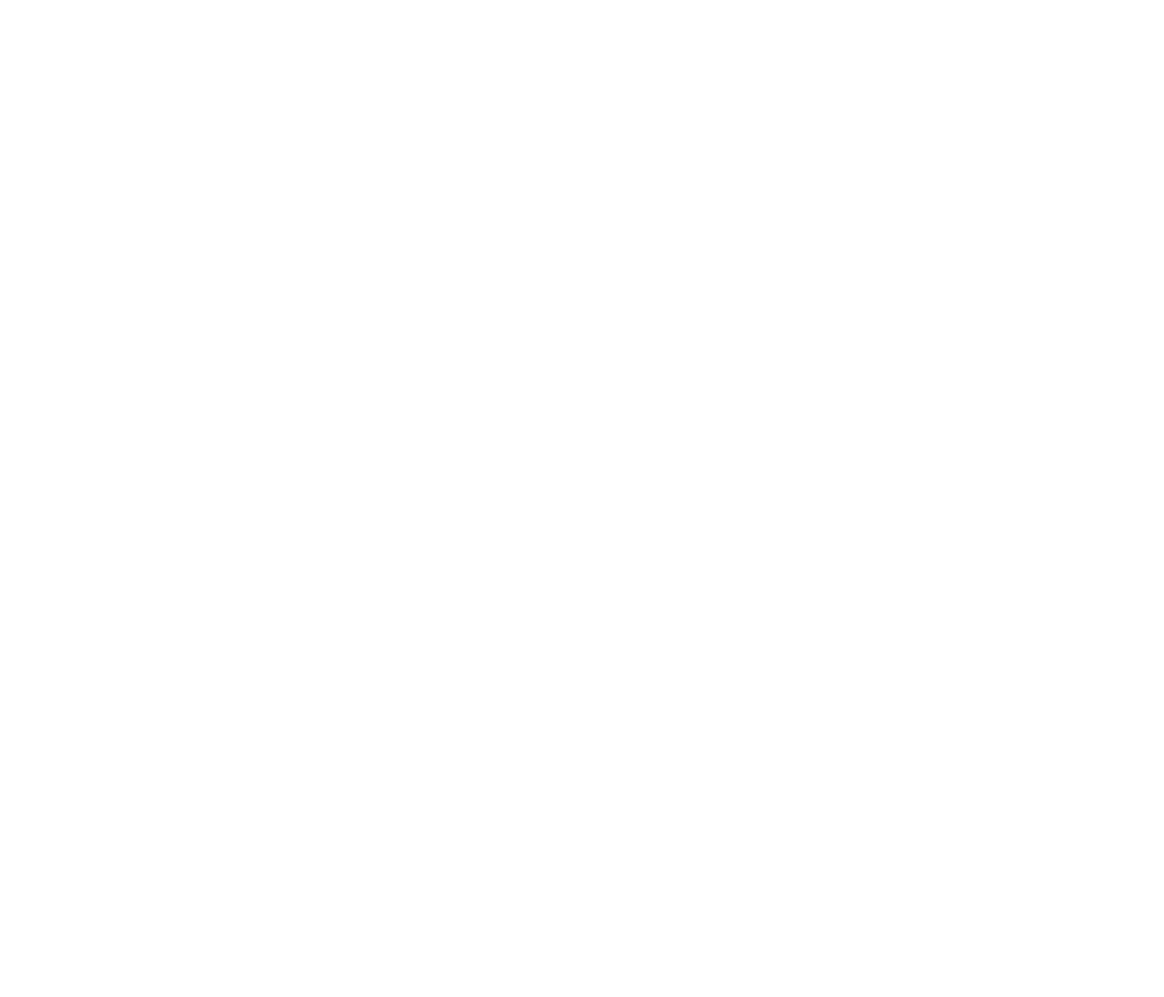
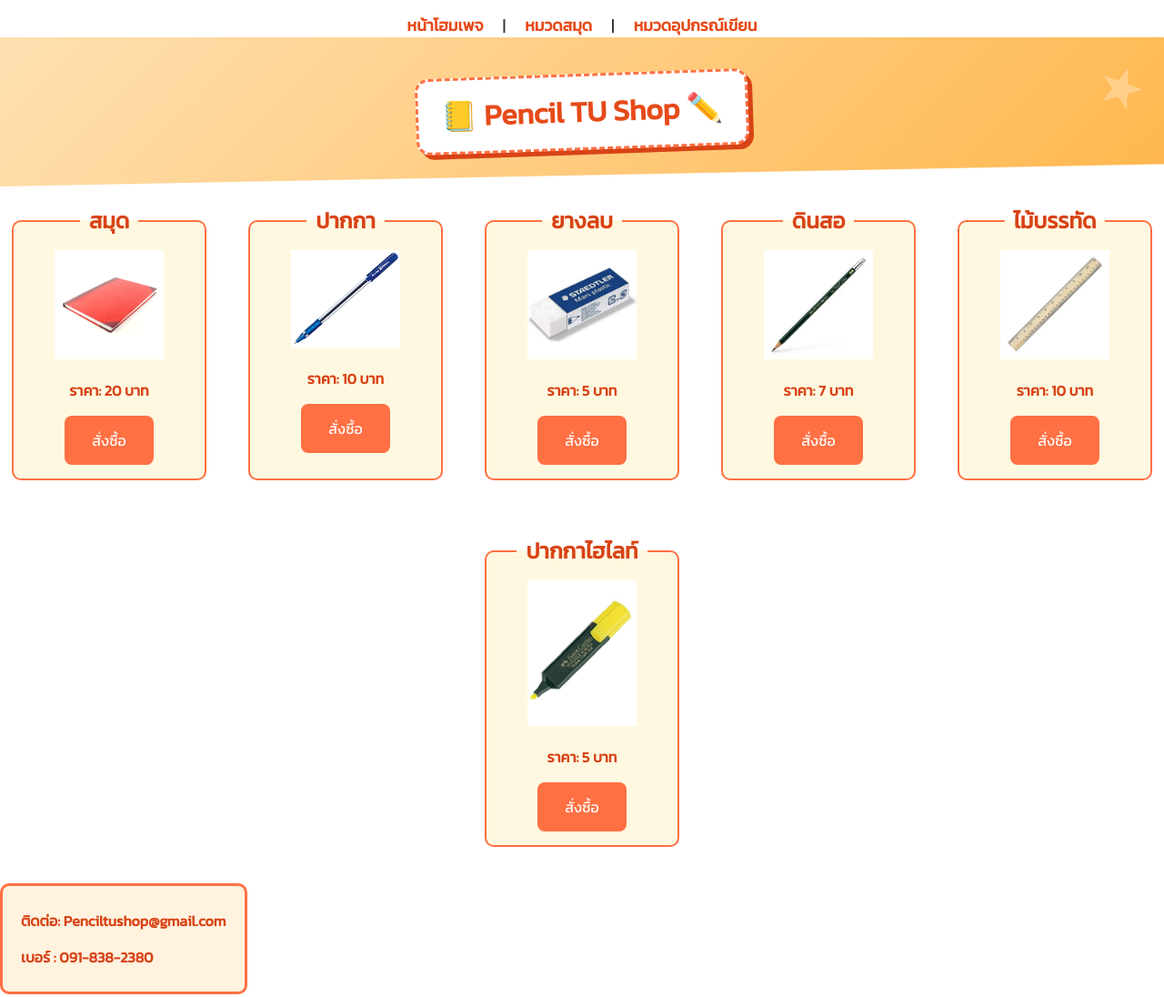
Before and after one commit to Chatchanon-Rueansuk/6809650408_MyShop, a plain HTML site: page my2ndcategory.html in a window 1280 px wide. Shown: the whole page at 91% size. Before the commit the page ends 800 px from the top, so only its background shows below. Drawn offline with Linux system fonts and the light colour scheme.

Commit message:
Link pages and add product content for category 1 and 2

```diff
--- a/my1stcategory.html
+++ b/my1stcategory.html
@@ -0,0 +1,98 @@
+<!DOCTYPE html>
+<head>
+    <title>My Shop</title>
+    <link rel="stylesheet" href="mystyle.css">
+    <link href="https://fonts.googleapis.com/css2?family=Kanit&display=swap" rel="stylesheet">
+     <nav>
+        <a href="index.html">หน้าโฮมเพจ</a> |
+        <a href="my1stcategory.html">หมวดสมุด</a> |
+        <a href="my2ndcategory.html">หมวดอุปกรณ์เขียน</a>
+    </nav>
+</head>
+<body>
+    <header>
+    <div class="banner">
+        <h1>📒 Pencil TU Shop ✏️</h1>
+    </div>
+    </header>
+
+    <section id="products">
+        <div class="fieldset-row">
+            <fieldset class="title-box">
+                <legend>สมุด</legend>
+                <img src="resources/book.jpg" alt="สมุด" width="120">
+                <!--
+                ที่มารูป https://www.google.com/imgres?q=%E0%B8%AA%E0%B8%A1%E0%B8%B8%E0%B8%94&imgurl=https%3A%2F%2Fofficework.co.th%2Fupload%2Fproduct%2F0120-0080-02.JPG&imgrefurl=https%3A%2F%2Fofficework.co.th%2Fproduct-detail.html%3Fpid%3D0120-0080&docid=RzZgT17MqfbRQM&tbnid=0hsRHqWxlKfzEM&vet=12ahUKEwjNuqDThbOPAxUWklYBHYP_C7wQM3oECBcQAA..i&w=600&h=600&hcb=2&ved=2ahUKEwjNuqDThbOPAxUWklYBHYP_C7wQM3oECBcQAA
+                -->
+                <p class="price">ราคา: 20 บาท</p>
+                <button onclick="placeOrder()">สั่งซื้อ</button>
+            </fieldset>
+
+            <fieldset class="title-box">
+                <legend>ปากกา</legend>
+                <img src="resources/pen.png" alt="ปากกา" width="120">
+                <!--
+                ที่มารูป https://www.google.com/url?sa=i&url=https%3A%2F%2Fwww.roritoworld.com%2Fproduct%2Fb-max-fast-ball-pen%2F%3Fsrsltid%3DAfmBOorQ9oN9lrxK4u5MapQX9HrzRegne7d4Qzx9N-SzQK9FbmpNjz75&psig=AOvVaw2hAFsFAY5-ewFO0CmqqBhf&ust=1756660698930000&source=images&cd=vfe&opi=89978449&ved=0CBUQjRxqFwoTCJD6p_OIs48DFQAAAAAdAAAAABAL
+                -->
+                <p class="price">ราคา: 10 บาท</p>
+                <button onclick="placeOrder()">สั่งซื้อ</button>
+            </fieldset>
+
+            <fieldset class="title-box">
+                <legend>ยางลบ</legend>
+                <img src="resources/eraser.jpg" alt="ยางลบ" width="120">
+                <!--
+                ที่มารูป https://www.google.com/imgres?q=eraser&imgurl=https%3A%2F%2Fgwartzmans.com%2Fcdn%2Fshop%2Fproducts%2Fstaedtler-eraser-staedtler-mars-plastic-eraser-14071195500637_1024x.jpg%3Fv%3D1624080675&imgrefurl=https%3A%2F%2Fgwartzmans.com%2Fproducts%2Fstaedtler-mars-plastic-eraser%3Fsrsltid%3DAfmBOoq87sc_uHAUwk7trQUYtPzJZ0B6snnyrsfQ28Jtnxa-1cgiPcfN&docid=zRU7y61yMjBonM&tbnid=_1tV7v8GVIYANM&vet=12ahUKEwjsrIjahbOPAxW2rVYBHQt7FdYQM3oECBoQAA..i&w=600&h=600&hcb=2&ved=2ahUKEwjsrIjahbOPAxW2rVYBHQt7FdYQM3oECBoQAA
+                -->
+                <p class="price">ราคา: 5 บาท</p>
+                <button onclick="placeOrder()">สั่งซื้อ</button>
+            </fieldset>
+
+            <fieldset class="title-box">
+                <legend>ดินสอ</legend>
+                <img src="resources/pencil.jpg" alt="ดินสอ" width="120">
+                <!--
+                ที่มารูป https://www.google.com/url?sa=i&url=https%3A%2F%2Fwww.faber-castell.com%2Fproducts%2FCastell9000graphitepencilwitheraserB%2F119201&psig=AOvVaw3nXPEmDVRb90L9c75u7Lc2&ust=1756660728097000&source=images&cd=vfe&opi=89978449&ved=0CBUQjRxqFwoTCLCz6uiIs48DFQAAAAAdAAAAABAE
+                -->
+                <p class="price">ราคา: 7 บาท</p>
+                <button onclick="placeOrder()">สั่งซื้อ</button>
+            </fieldset>
+
+            <fieldset class="title-box">
+                <legend>ไม้บรรทัด</legend>
+                <img src="resources/ruler.jpg" alt="ไม้บรรทัด" width="120">
+                <!--
+                ที่มารูป https://www.google.com/url?sa=i&url=https%3A%2F%2Fwww.amazon.nl%2F-%2Fen%2FSCHOOL-RULER-WOOD-12-SINGLE%2Fdp%2FB001AZ06RG&psig=AOvVaw1ifaEp64pB_eDoMEtXzvFO&ust=1756660743711000&source=images&cd=vfe&opi=89978449&ved=0CBUQjRxqFwoTCMjpoN6Is48DFQAAAAAdAAAAABAE
+                -->
+                <p class="price">ราคา: 10 บาท</p>
+                <button onclick="placeOrder()">สั่งซื้อ</button>
+            </fieldset>
+
+            <fieldset class="title-box">
+                <legend>ปากกาไฮไลท์</legend>
+                <img src="resources/highlighter pen.jpg" alt="ปากกาไฮไลท์" width="120">
+                <!--
+                ที่มารูป https://storef.in/product/faber-castell-highlighter-pen/?srsltid=AfmBOoqM11NgOEA80CdSydD7AjlAhQFpklttYfb3XzvSEjVt5MLTVrhh
+                -->
+                <p class="price">ราคา: 5 บาท</p>
+                <button onclick="placeOrder()">สั่งซื้อ</button>
+            </fieldset>
+
+        </div>
+    </section>
+
+    <script>
+        function placeOrder() {
+        alert("สั่งซื้อเรียบร้อย!");
+        }
+    </script>
+
+    <fieldset class="title-box">
+        <contract>
+            <p>ติดต่อ: Penciltushop@gmail.com</p>
+            <p>เบอร์ : 091-838-2380</p>
+        </contract>
+    </fieldset>
+
+</body>
+</html>
--- a/my2ndcategory.html
+++ b/my2ndcategory.html
@@ -0,0 +1,98 @@
+<!DOCTYPE html>
+<head>
+    <title>My Shop</title>
+    <link rel="stylesheet" href="mystyle.css">
+    <link href="https://fonts.googleapis.com/css2?family=Kanit&display=swap" rel="stylesheet">
+     <nav>
+        <a href="index.html">หน้าโฮมเพจ</a> |
+        <a href="my1stcategory.html">หมวดสมุด</a> |
+        <a href="my2ndcategory.html">หมวดอุปกรณ์เขียน</a>
+    </nav>
+</head>
+<body>
+    <header>
+    <div class="banner">
+        <h1>📒 Pencil TU Shop ✏️</h1>
+    </div>
+    </header>
+
+    <section id="products">
+        <div class="fieldset-row">
+            <fieldset class="title-box">
+                <legend>สมุด</legend>
+                <img src="resources/book.jpg" alt="สมุด" width="120">
+                <!--
+                ที่มารูป https://www.google.com/imgres?q=%E0%B8%AA%E0%B8%A1%E0%B8%B8%E0%B8%94&imgurl=https%3A%2F%2Fofficework.co.th%2Fupload%2Fproduct%2F0120-0080-02.JPG&imgrefurl=https%3A%2F%2Fofficework.co.th%2Fproduct-detail.html%3Fpid%3D0120-0080&docid=RzZgT17MqfbRQM&tbnid=0hsRHqWxlKfzEM&vet=12ahUKEwjNuqDThbOPAxUWklYBHYP_C7wQM3oECBcQAA..i&w=600&h=600&hcb=2&ved=2ahUKEwjNuqDThbOPAxUWklYBHYP_C7wQM3oECBcQAA
+                -->
+                <p class="price">ราคา: 20 บาท</p>
+                <button onclick="placeOrder()">สั่งซื้อ</button>
+            </fieldset>
+
+            <fieldset class="title-box">
+                <legend>ปากกา</legend>
+                <img src="resources/pen.png" alt="ปากกา" width="120">
+                <!--
+                ที่มารูป https://www.google.com/url?sa=i&url=https%3A%2F%2Fwww.roritoworld.com%2Fproduct%2Fb-max-fast-ball-pen%2F%3Fsrsltid%3DAfmBOorQ9oN9lrxK4u5MapQX9HrzRegne7d4Qzx9N-SzQK9FbmpNjz75&psig=AOvVaw2hAFsFAY5-ewFO0CmqqBhf&ust=1756660698930000&source=images&cd=vfe&opi=89978449&ved=0CBUQjRxqFwoTCJD6p_OIs48DFQAAAAAdAAAAABAL
+                -->
+                <p class="price">ราคา: 10 บาท</p>
+                <button onclick="placeOrder()">สั่งซื้อ</button>
+            </fieldset>
+
+            <fieldset class="title-box">
+                <legend>ยางลบ</legend>
+                <img src="resources/eraser.jpg" alt="ยางลบ" width="120">
+                <!--
+                ที่มารูป https://www.google.com/imgres?q=eraser&imgurl=https%3A%2F%2Fgwartzmans.com%2Fcdn%2Fshop%2Fproducts%2Fstaedtler-eraser-staedtler-mars-plastic-eraser-14071195500637_1024x.jpg%3Fv%3D1624080675&imgrefurl=https%3A%2F%2Fgwartzmans.com%2Fproducts%2Fstaedtler-mars-plastic-eraser%3Fsrsltid%3DAfmBOoq87sc_uHAUwk7trQUYtPzJZ0B6snnyrsfQ28Jtnxa-1cgiPcfN&docid=zRU7y61yMjBonM&tbnid=_1tV7v8GVIYANM&vet=12ahUKEwjsrIjahbOPAxW2rVYBHQt7FdYQM3oECBoQAA..i&w=600&h=600&hcb=2&ved=2ahUKEwjsrIjahbOPAxW2rVYBHQt7FdYQM3oECBoQAA
+                -->
+                <p class="price">ราคา: 5 บาท</p>
+                <button onclick="placeOrder()">สั่งซื้อ</button>
+            </fieldset>
+
+            <fieldset class="title-box">
+                <legend>ดินสอ</legend>
+                <img src="resources/pencil.jpg" alt="ดินสอ" width="120">
+                <!--
+                ที่มารูป https://www.google.com/url?sa=i&url=https%3A%2F%2Fwww.faber-castell.com%2Fproducts%2FCastell9000graphitepencilwitheraserB%2F119201&psig=AOvVaw3nXPEmDVRb90L9c75u7Lc2&ust=1756660728097000&source=images&cd=vfe&opi=89978449&ved=0CBUQjRxqFwoTCLCz6uiIs48DFQAAAAAdAAAAABAE
+                -->
+                <p class="price">ราคา: 7 บาท</p>
+                <button onclick="placeOrder()">สั่งซื้อ</button>
+            </fieldset>
+
+            <fieldset class="title-box">
+                <legend>ไม้บรรทัด</legend>
+                <img src="resources/ruler.jpg" alt="ไม้บรรทัด" width="120">
+                <!--
+                ที่มารูป https://www.google.com/url?sa=i&url=https%3A%2F%2Fwww.amazon.nl%2F-%2Fen%2FSCHOOL-RULER-WOOD-12-SINGLE%2Fdp%2FB001AZ06RG&psig=AOvVaw1ifaEp64pB_eDoMEtXzvFO&ust=1756660743711000&source=images&cd=vfe&opi=89978449&ved=0CBUQjRxqFwoTCMjpoN6Is48DFQAAAAAdAAAAABAE
+                -->
+                <p class="price">ราคา: 10 บาท</p>
+                <button onclick="placeOrder()">สั่งซื้อ</button>
+            </fieldset>
+
+            <fieldset class="title-box">
+                <legend>ปากกาไฮไลท์</legend>
+                <img src="resources/highlighter pen.jpg" alt="ปากกาไฮไลท์" width="120">
+                <!--
+                ที่มารูป https://storef.in/product/faber-castell-highlighter-pen/?srsltid=AfmBOoqM11NgOEA80CdSydD7AjlAhQFpklttYfb3XzvSEjVt5MLTVrhh
+                -->
+                <p class="price">ราคา: 5 บาท</p>
+                <button onclick="placeOrder()">สั่งซื้อ</button>
+            </fieldset>
+
+        </div>
+    </section>
+
+    <script>
+        function placeOrder() {
+        alert("สั่งซื้อเรียบร้อย!");
+        }
+    </script>
+
+    <fieldset class="title-box">
+        <contract>
+            <p>ติดต่อ: Penciltushop@gmail.com</p>
+            <p>เบอร์ : 091-838-2380</p>
+        </contract>
+    </fieldset>
+
+</body>
+</html>
--- a/mystyle.css
+++ b/mystyle.css
@@ -1,3 +1,22 @@
+nav {
+    text-align: center;
+    margin-top: 15px;
+    font-size: 1.1em;
+}
+nav a {
+    color: #e64a19;
+    text-decoration: none;
+    font-weight: bold;
+    padding: 8px 15px;
+    border-radius: 8px;
+    transition: all 0.3s;
+    border: 2px solid transparent;
+}
+
+nav a:hover {
+    background-color: #ffccbc;
+    border-color: #e64a19;
+}
 body {
     font-family: 'Kanit', sans-serif;
     background-color: #ffffff;
```
Also changed, not shown: index.html (+5 -71 lines).
